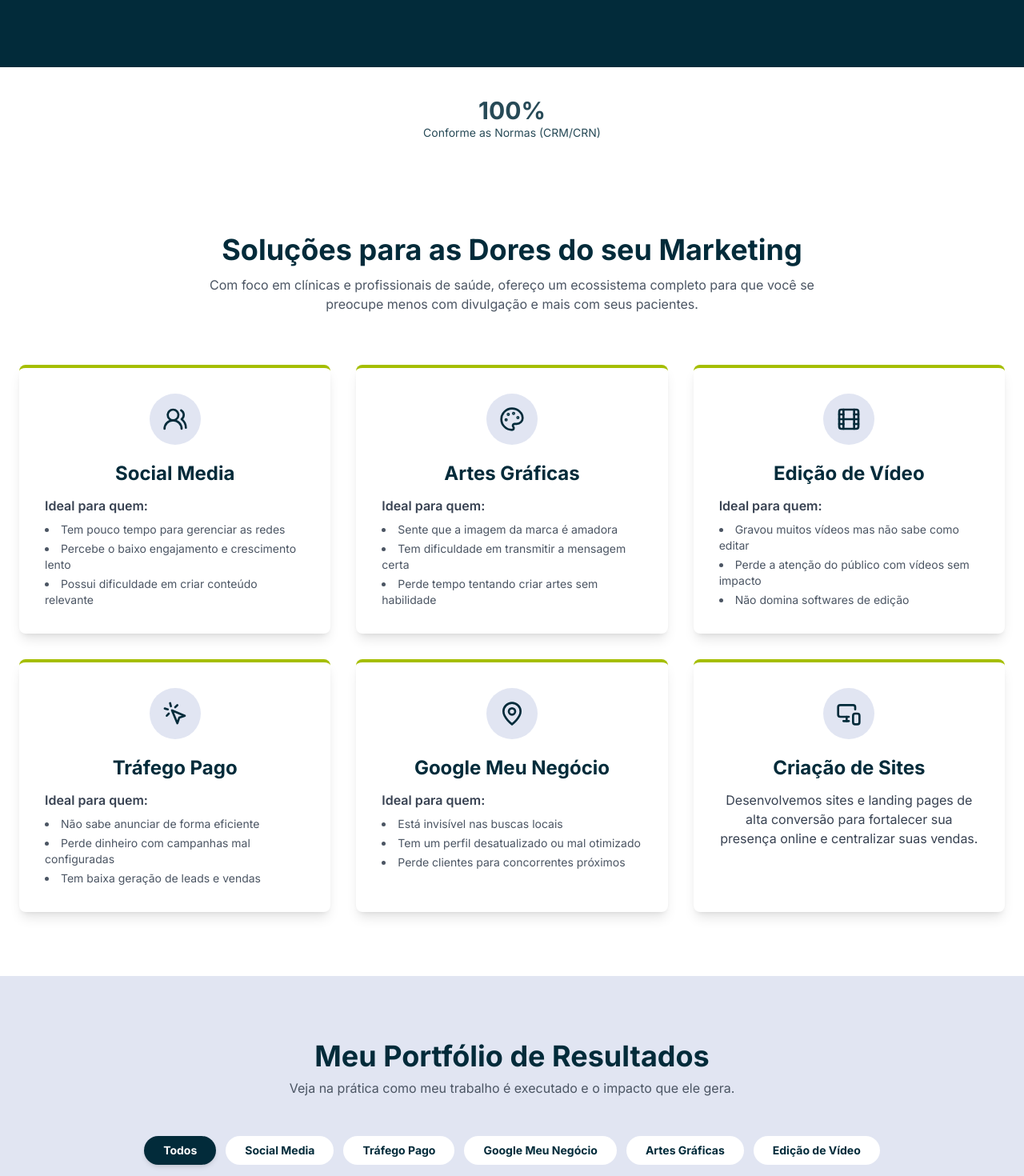
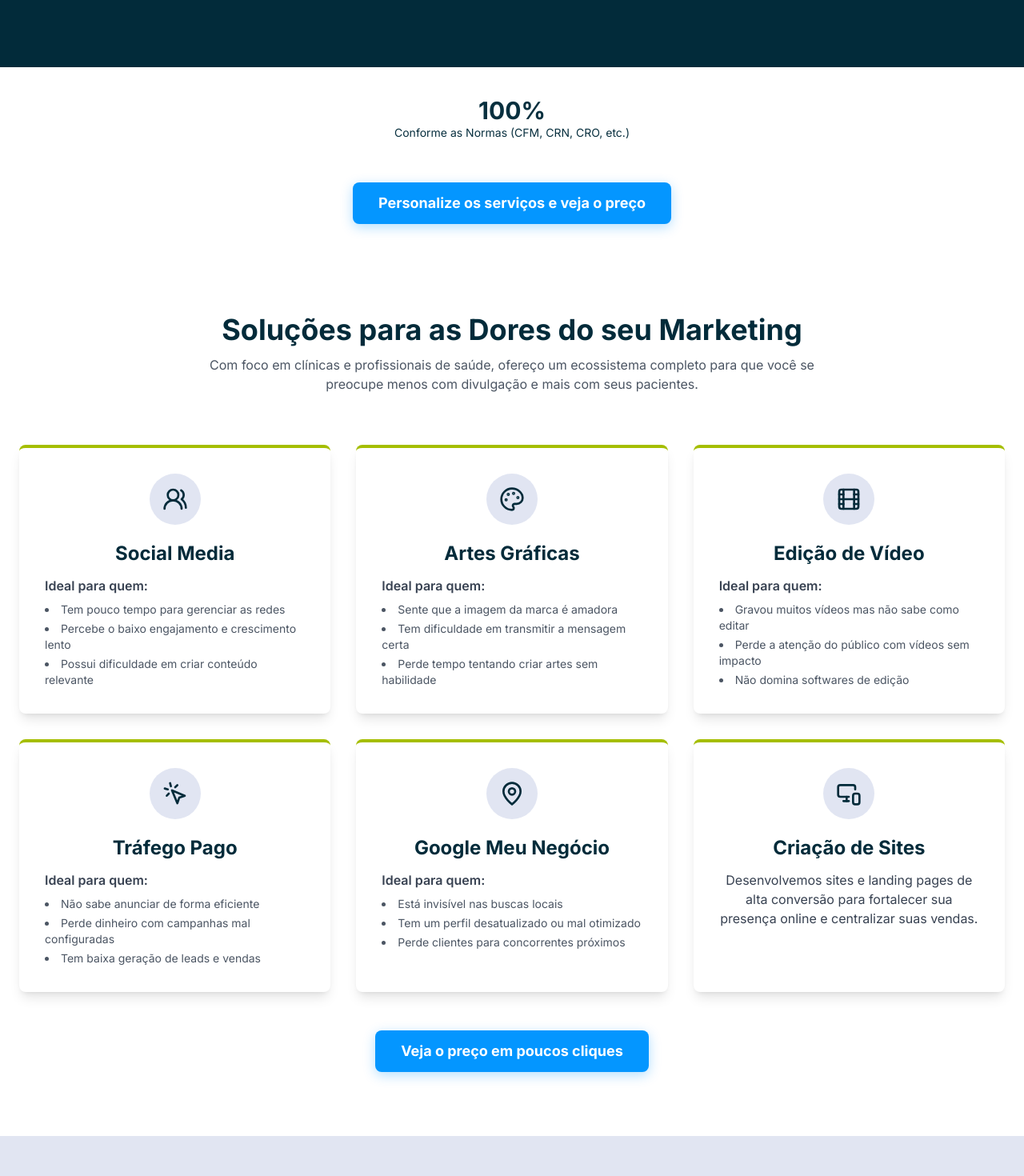
Before and after one commit to caiqueapenas-dev/teste, a React (Vite) app: page / in a window 1280 px wide. Shown: the part 500-1970 px from the top of the page at 80% size. Built offline with nearby package versions, Linux system fonts and the light colour scheme.

Commit message:
mudanças na copy

```diff
--- a/src/components/LandingPage/LandingPage.tsx
+++ b/src/components/LandingPage/LandingPage.tsx
@@ -34,7 +34,7 @@ const StatsCarousel = () => {
     const stats = [
         { value: "+26", label: "Clientes Atendidos" },
         { value: "+R$70 mil", label: "Gerenciados em Anúncios" },
-        { value: "100%", label: "Conforme as Normas (CRM/CRN)" },
+        { value: "100%", label: "Conforme as Normas (CFM, CRN, CRO, etc.)" },
         { value: "Aluno", label: "Pedro Sobral (Subido)" }
     ];
 
@@ -145,6 +145,11 @@ const LandingPage: React.FC = () => {
                     <div className="container mx-auto px-6 h-16 flex justify-center items-center">
                         <StatsCarousel />
                     </div>
+                    <div className="text-center mt-12">
+                        <Link to={budgetLink} className="bg-[#0496ff] text-white font-bold py-3 px-8 rounded-lg text-lg inline-block cta-button">
+                            Personalize os serviços e veja o preço
+                        </Link>
+                    </div>
                 </section>
 
                 <section id="servicos" className="py-20 bg-white">
@@ -161,6 +166,11 @@ const LandingPage: React.FC = () => {
                             <div className="bg-white p-8 rounded-lg shadow-lg text-center border-t-4 border-[#a5be00] service-card transition-all duration-300"><div className="flex items-center justify-center h-16 w-16 rounded-full bg-[#e1e5f2] mx-auto mb-5"><MapPin size={32} strokeWidth={2} className="text-[#022b3a]" /></div><h4 className="text-2xl font-bold text-[#022b3a] mb-3">Google Meu Negócio</h4><p className="text-gray-700 font-semibold mb-2 text-left">Ideal para quem:</p><ul className="text-sm text-gray-600 list-disc list-inside text-left space-y-1"><li>Está invisível nas buscas locais</li><li>Tem um perfil desatualizado ou mal otimizado</li><li>Perde clientes para concorrentes próximos</li></ul></div>
                             <div className="bg-white p-8 rounded-lg shadow-lg text-center border-t-4 border-[#a5be00] service-card transition-all duration-300"><div className="flex items-center justify-center h-16 w-16 rounded-full bg-[#e1e5f2] mx-auto mb-5"><MonitorSmartphone size={32} strokeWidth={2} className="text-[#022b3a]" /></div><h4 className="text-2xl font-bold text-[#022b3a] mb-3">Criação de Sites</h4><p className="text-gray-700">Desenvolvemos sites e landing pages de alta conversão para fortalecer sua presença online e centralizar suas vendas.</p></div>
                         </div>
+                    </div>
+                    <div className="text-center mt-12">
+                        <Link to={budgetLink} className="bg-[#0496ff] text-white font-bold py-3 px-8 rounded-lg text-lg inline-block cta-button">
+                            Veja o preço em poucos cliques
+                        </Link>
                     </div>
                 </section>
 
@@ -210,6 +220,11 @@ const LandingPage: React.FC = () => {
                             ))}
                         </div>
                     </div>
+                    <div className="text-center mt-12">
+                        <Link to={budgetLink} className="bg-[#0496ff] text-white font-bold py-3 px-8 rounded-lg text-lg inline-block cta-button">
+                            Faça você mesmo o orçamento
+                        </Link>
+                    </div>
                 </section>
 
                 <section id="diferenciais" className="py-20 bg-white">
@@ -220,9 +235,14 @@ const LandingPage: React.FC = () => {
                         </div>
                         <div className="grid grid-cols-1 md:grid-cols-3 gap-8 max-w-6xl mx-auto">
                             <div className="bg-white p-6 rounded-lg shadow-md"><h4 className="font-bold text-xl text-[#022b3a] mb-2">Parceria Estratégica</h4><p className="text-gray-700">Você não terá um 'gerente de contas'. Você terá a mim, Carlos, um estrategista que mergulha no seu negócio, entende sua história e respeita seu tempo e investimento.</p></div>
-                            <div className="bg-white p-6 rounded-lg shadow-md"><h4 className="font-bold text-xl text-[#022b3a] mb-2">Conformidade e Ética</h4><p className="text-gray-700">Atuo com total conhecimento das normas de publicidade para a área da saúde (CRM, CRN, etc). Sua comunicação estará sempre ética, profissional e segura.</p></div>
+                            <div className="bg-white p-6 rounded-lg shadow-md"><h4 className="font-bold text-xl text-[#022b3a] mb-2">Conformidade e Ética</h4><p className="text-gray-700">Atuo com total conhecimento das normas de publicidade para a área da saúde (CFM, CRO,  CFP, CRN, etc). Sua comunicação estará sempre ética, profissional e segura.</p></div>
                             <div className="bg-white p-6 rounded-lg shadow-md"><h4 className="font-bold text-xl text-[#022b3a] mb-2">Eficiência e Organização</h4><p className="text-gray-700">Minha filosofia é clara: organização gera produtividade. Otimizamos processos e eliminamos reuniões desnecessárias, para que seu tempo seja usado no que realmente importa.</p></div>
                         </div>
+                    </div>
+                    <div className="text-center mt-12">
+                        <Link to={budgetLink} className="bg-[#0496ff] text-white font-bold py-3 px-8 rounded-lg text-lg inline-block cta-button">
+                            Descubra o valor na hora
+                        </Link>
                     </div>
                 </section>
 
@@ -237,6 +257,11 @@ const LandingPage: React.FC = () => {
                             <div className="text-center"><div className="flex items-center justify-center h-20 w-20 rounded-full bg-[#a5be00] mx-auto mb-5"><Target size={40} className="text-[#022b3a]" /></div><h4 className="text-2xl font-bold mb-3">Meio de Campo: Distribuição Inteligente</h4><p className="text-[#e1e5f2]">Com tráfego pago estratégico (Meta Ads), distribuímos seu conteúdo para as pessoas certas, no momento certo, garantindo que sua mensagem chegue a quem realmente importa.</p></div>
                             <div className="text-center"><div className="flex items-center justify-center h-20 w-20 rounded-full bg-[#a5be00] mx-auto mb-5"><Rocket size={40} className="text-[#022b3a]" /></div><h4 className="text-2xl font-bold mb-3">Ataque: Conversão e Vendas</h4><p className="text-[#e1e5f2]">No ataque, convertemos a visibilidade em ação. Usando anúncios "camuflados" e chamadas eficazes, transformamos seguidores e visitantes em pacientes agendados.</p></div>
                         </div>
+                    </div>
+                    <div className="text-center mt-12">
+                        <Link to={budgetLink} className="bg-[#0496ff] text-white font-bold py-3 px-8 rounded-lg text-lg inline-block cta-button">
+                            Monte seu orçamento em segundos
+                        </Link>
                     </div>
                 </section>
                 <section id="sobre" className="py-20 bg-white">
@@ -253,6 +278,11 @@ const LandingPage: React.FC = () => {
                             </div>
                         </div>
                     </div>
+                    <div className="text-center mt-12">
+                        <Link to={budgetLink} className="bg-[#0496ff] text-white font-bold py-3 px-8 rounded-lg text-lg inline-block cta-button">
+                            Simule o preço online
+                        </Link>
+                    </div>
                 </section>
                 <section id="faq" className="py-20 bg-white">
                     <div className="container mx-auto px-6 max-w-4xl">
@@ -268,17 +298,14 @@ const LandingPage: React.FC = () => {
                             <FaqItem question="O serviço inclui a criação dos textos e das artes?" answer="Sim. Meu serviço de Social Media é completo. Ele inclui todo o processo: da estratégia e planejamento à criação dos textos (copywriting) e do design dos posts, sempre alinhado com a identidade visual da sua marca."/>
                          </div>
                     </div>
+                    <div className="text-center mt-12">
+                        <Link to={budgetLink} className="bg-[#0496ff] text-white font-bold py-3 px-8 rounded-lg text-lg inline-block cta-button">
+                            Calcule seu orçamento agora
+                        </Link>
+                    </div>
                 </section>
 
-                <section id="contato" className="bg-[#022b3a] text-white py-20">
-                    <div className="container mx-auto px-6 text-center">
-                        <h2 className="text-3xl md:text-4xl font-extrabold mb-4">Pronto para ter um Marketing que Vende?</h2>
-                        <p className="text-lg text-[#e1e5f2] max-w-2xl mx-auto mb-8">Chega de estratégias que não funcionam. Fale comigo, sem compromisso, e vamos desenhar um plano de ação para o seu negócio se destacar. Meu atendimento é de Segunda a Sexta, das 9h às 17h.</p>
-                        <a href={whatsappLink} target="_blank" rel="noopener noreferrer" className="bg-[#a5be00] text-[#022b3a] font-bold py-4 px-10 rounded-lg text-lg inline-block secondary-cta-button">
-                            Falar com um Especialista Agora
-                        </a>
-                    </div>
-                </section>
+
             </main>
 
             {selectedMedia && (
```
